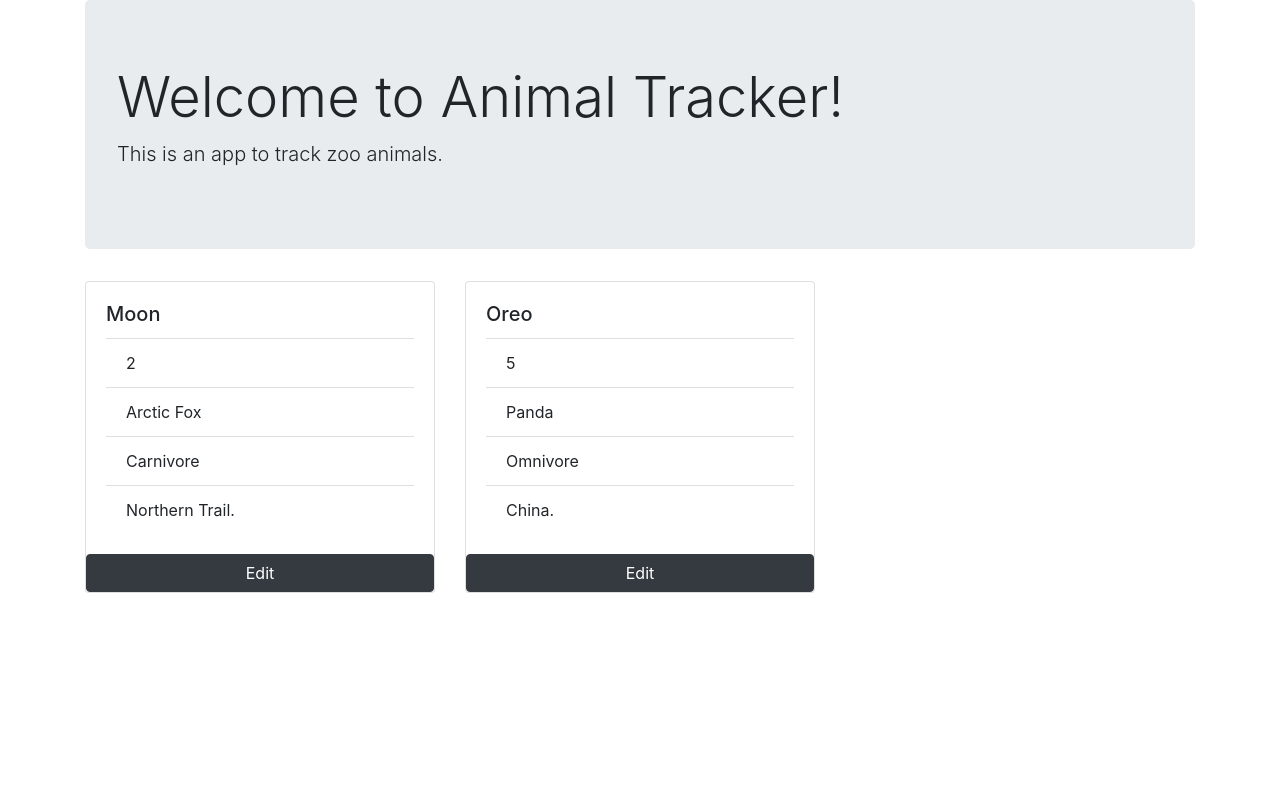
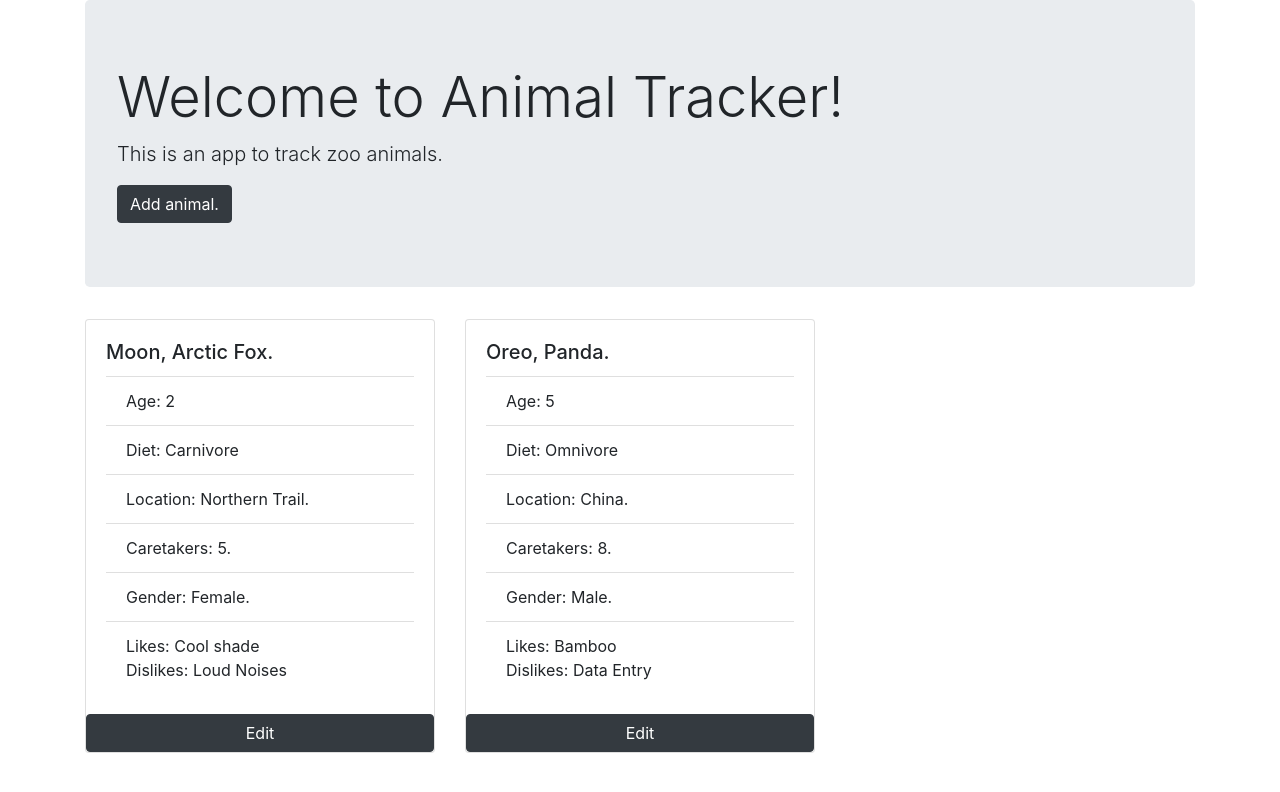
Before and after one commit to amychurchwell/local-zoo, an Angular app: page / in a window 1280 px wide. Shown: the top 792 px of the page. Built offline with nearby package versions, Linux system fonts and the light colour scheme.

Commit message:
Display more animal info. Add ngModel for all edit form inputs.

```diff
--- a/src/app/app.component.html
+++ b/src/app/app.component.html
@@ -2,17 +2,20 @@
   <div class="jumbotron">
     <h1 class="display-4">Welcome to {{ title }}!</h1>
     <p class="lead">This is an app to track zoo animals. <i class="fa fa-check"></i></p>
+    <button class="btn btn-dark">Add animal.</button>
   </div>
   <div class="row">
     <div class="col-md-4" *ngFor="let animal of animals">
       <div class="card">
         <div class="card-body">
-          <h5 class="card-title">{{animal.name}}</h5>
+          <h5 class="card-title">{{animal.name}}, {{animal.species}}.</h5>
           <ul class="list-group list-group-flush">
-            <li class="list-group-item">{{animal.age}}</li>
-            <li class="list-group-item">{{animal.species}}</li>
-            <li class="list-group-item">{{animal.diet}}</li>
-            <li class="list-group-item">{{animal.location}}.</li>
+            <li class="list-group-item">Age: {{animal.age}}</li>
+            <li class="list-group-item">Diet: {{animal.diet}}</li>
+            <li class="list-group-item">Location: {{animal.location}}.</li>
+            <li class="list-group-item">Caretakers: {{animal.caretakers}}.</li>
+            <li class="list-group-item">Gender: {{animal.sex}}.</li>
+            <li class="list-group-item">Likes: {{animal.likes}} <br> Dislikes: {{animal.dislikes}}</li>
           </ul>
         </div>
         <button (click)="editAnimal(animal)" class="btn btn-dark">Edit</button>
@@ -28,11 +31,11 @@
      </div>
      <div class="form-group">
        <label>Age:</label>
-       <input>
+       <input [(ngModel)]="selectedAnimal.age">
      </div>
      <div class="form-group">
        <label>Caretakers:</label>
-       <input>
+       <input [(ngModel)]="selectedAnimal.caretakers">
      </div>
      <button class="btn btn-dark" (click)="editAnimal(null)">Done</button>
    </div>
```
